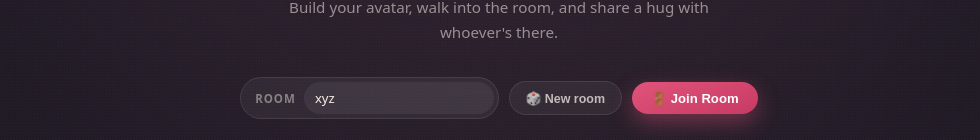
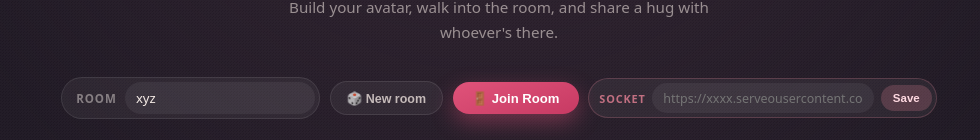
Before and after one commit to 0Armaan025/virtual-hug-sim, a Next.js app: page / in a window 1280 px wide. Shown: the part 286-426 px from the top of the page, without its empty margins (141-1121 px from the left). Built offline with nearby package versions, Linux system fonts and the light colour scheme; no server answers.

Commit message:
fix: dynamic socket URL via localStorage + serveo URL input field

```diff
--- a/src/app/page.tsx
+++ b/src/app/page.tsx
@@ -22,6 +22,16 @@ export default function HomePage() {
   const [message, setMessage] = useState('');
   const [counts, setCounts] = useState({ hugs: 0, rooms: 0 });
   const [joined, setJoined] = useState(false);
+  const [socketUrl, setSocketUrl] = useState(() => {
+    if (typeof window !== 'undefined') return localStorage.getItem('hugroom_socket_url') || '';
+    return '';
+  });
+
+  const saveSocketUrl = () => {
+    localStorage.setItem('hugroom_socket_url', socketUrl);
+    window.location.reload();
+  };
+
 
   const celebrate = (text: string) => {
     setMessage(text);
@@ -144,6 +154,34 @@ export default function HomePage() {
               boxShadow: '0 8px 22px rgba(224,83,122,.4)',
             }}
           >🚪 Join Room</button>
+
+          {/* Socket URL input (paste your serveo tunnel URL here) */}
+          <div style={{
+            display: 'flex', alignItems: 'center', gap: '.4rem',
+            background: 'rgba(255,255,255,.05)', border: '1px solid rgba(255,143,163,.2)',
+            borderRadius: 999, padding: '4px 4px 4px 10px',
+          }}>
+            <span style={{ fontSize: '.68rem', color: 'rgba(255,143,163,.7)', fontWeight: 700, textTransform: 'uppercase', letterSpacing: '.08em' }}>Socket</span>
+            <input
+              value={socketUrl}
+              onChange={e => setSocketUrl(e.target.value)}
+              placeholder="https://xxxx.serveousercontent.com"
+              style={{
+                width: 200, padding: '.42rem .7rem', borderRadius: 999, border: 'none',
+                background: 'rgba(255,255,255,.06)', color: '#f5ebe6',
+                fontSize: '.78rem', outline: 'none', fontFamily: 'inherit',
+              }}
+            />
+            <button
+              onClick={saveSocketUrl}
+              title="Save socket URL (paste serveo URL here)"
+              style={{
+                padding: '.42rem .75rem', borderRadius: 999, border: 'none', cursor: 'pointer',
+                background: 'rgba(255,143,163,.2)', color: '#ffd9e1',
+                fontSize: '.72rem', fontWeight: 800,
+              }}
+            >Save</button>
+          </div>
         </section>
 
         {/* STATS */}
--- a/src/lib/socket-client.ts
+++ b/src/lib/socket-client.ts
@@ -1,11 +1,11 @@
 import { io, Socket } from 'socket.io-client';
-import { SOCKET_URL } from './socket-config';
+import { getSocketUrl } from './socket-config';
 
 let socket: Socket | null = null;
 
 export function getSocket() {
   if (!socket) {
-    socket = io(SOCKET_URL, {
+    socket = io(getSocketUrl(), {
       transports: ['polling', 'websocket'],
       upgrade: true,
       rememberUpgrade: false,
--- a/src/lib/socket-config.ts
+++ b/src/lib/socket-config.ts
@@ -1,8 +1,11 @@
-import { getUserId } from "./user-id";
+import { getUserId } from './user-id';
 
-// IMPORTANT: After connecting serveo tunnel, update this URL to the exact public URL serveo gives you,
-// then redeploy: vercel deploy --prod (or push and let Vercel redeploy).
-// Example: export const SOCKET_URL = 'https://810adc8...serveousercontent.com';
-export const SOCKET_URL =
-  "https://2744cff87e5c9dbd-171-61-31-186.serveousercontent.com";
+// Read socket URL from localStorage (user pastes serveo URL there), fallback to hardcoded
+export function getSocketUrl() {
+  if (typeof window !== 'undefined') {
+    const stored = localStorage.getItem('hugroom_socket_url');
+    if (stored) return stored;
+  }
+  return 'https://810adc861d9ff92b-171-61-31-186.serveousercontent.com';
+}
 export const USER_ID = getUserId();
```
Also changed, not shown: 1 other file (tests, documents, lock files or other folders).
